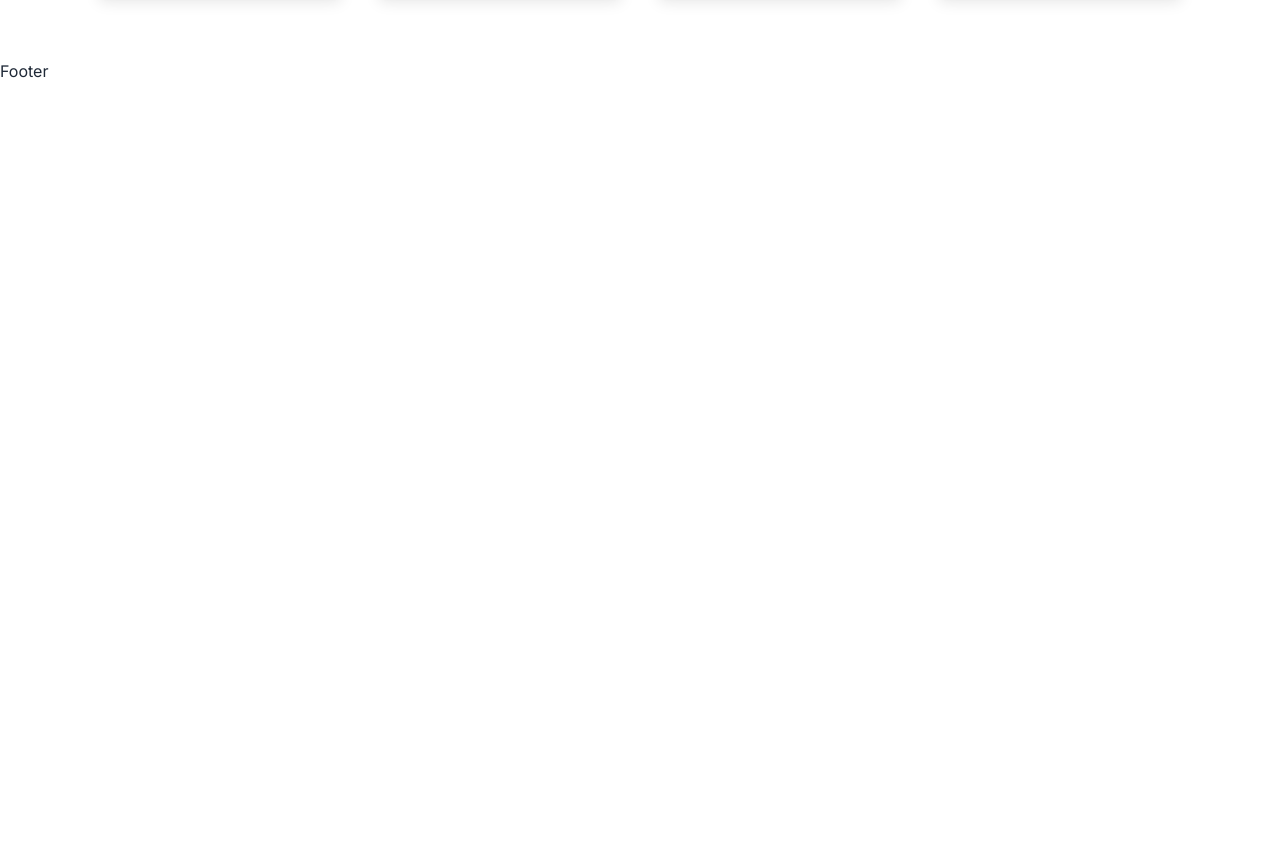
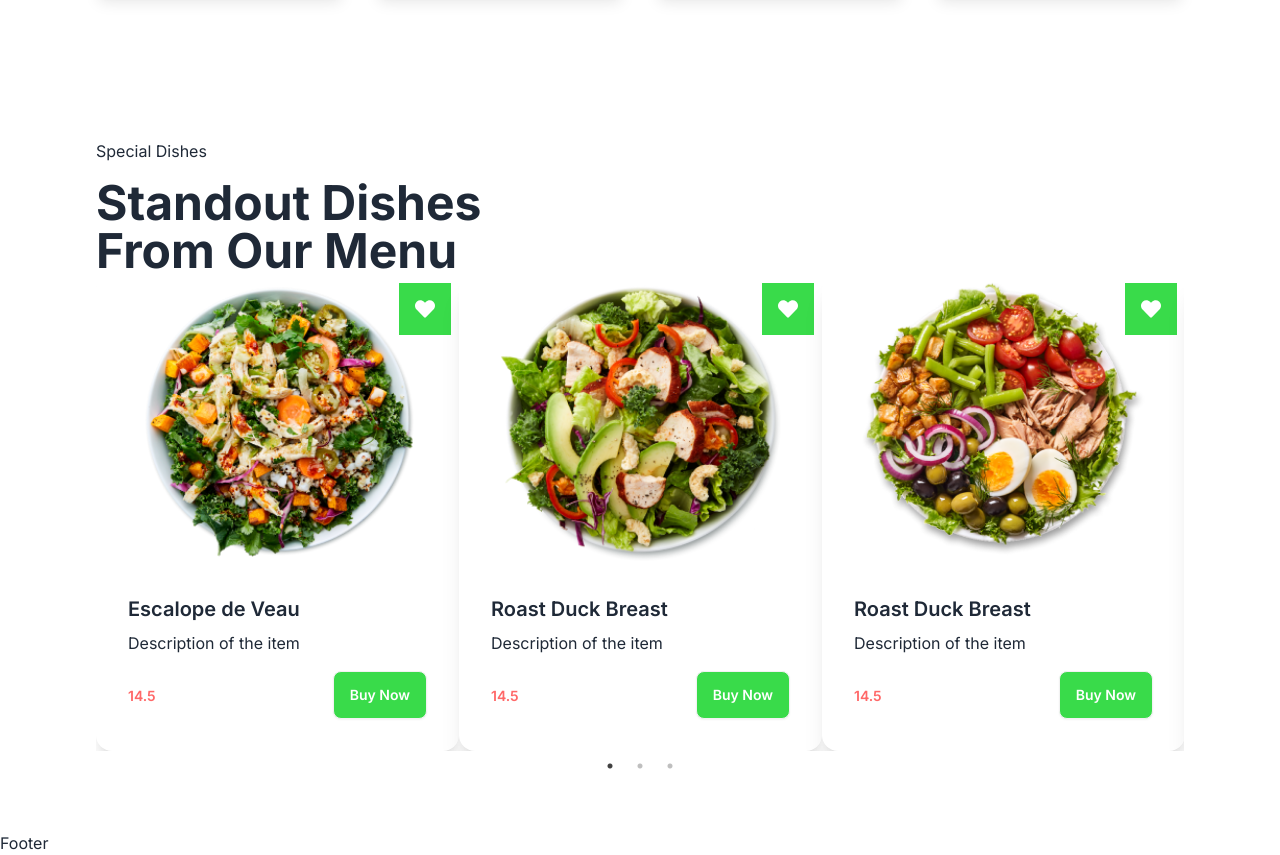
Before and after one commit to mazharulislam-12/complet-marn-project, a React (Vite) app: page / in a window 1280 px wide. Shown: the part 1300-2155 px from the top of the page. Before the commit the page ends 1383 px from the top, so only its background shows below. Built offline with nearby package versions, Linux system fonts and the light colour scheme.

Commit message:
Special Dishes section crate

```diff
--- a/package.json
+++ b/package.json
@@ -16,6 +16,8 @@
     "react-dom": "^18.2.0",
     "react-icons": "^5.0.1",
     "react-router-dom": "^6.22.0",
+    "react-slick": "^0.30.1",
+    "slick-carousel": "^1.8.1",
     "sort-by": "^1.2.0"
   },
   "devDependencies": {
--- /dev/null
+++ b/src/components/Cards.jsx
@@ -0,0 +1,33 @@
+import React, { useState } from 'react';
+import { Link } from 'react-router-dom';
+import { FaHeart } from "react-icons/fa";
+
+const Cards = ({ item }) => {
+    const { isHeartFillted, setIsHeardFillted } = useState(false);
+
+    const handleHeardClick = () => {
+        setIsHeardFillted(!isHeartFillted)
+    }
+
+    return (
+        <div>
+            <div className="card  bg-base-100 shadow-xl relative ">
+                <div className= {`retting gap-1 absolute right-2 top-2 p-4 heartStar bg-green ${isHeartFillted ? "text-rose-500" : "text-white"} `}>
+                    <FaHeart className='h-5 w-5 cursor-pointer'></FaHeart>
+                </div>
+                <Link to={`/menu/${item._id}`} ></Link>
+                <figure><img src={item.image} alt="" className='hover:scale-105 transition-all duration-200 md:h-72' /></figure>
+                <div className="card-body">
+                    <h2 className="card-title">{item.name}</h2>
+                    <p>Description of the item</p>
+                    <div className="card-actions justify-between items-center mt-2">
+                        <h5 className='font-semibold'><span className='text-sm text-red'>{item.price}</span></h5>
+                        <button className="btn bg-green text-white">Buy Now</button>
+                    </div>
+                </div>
+            </div>
+        </div>
+    );
+};
+
+export default Cards;
--- a/src/pages/home/Categories.jsx
+++ b/src/pages/home/Categories.jsx
@@ -37,3 +37,5 @@
 };
 
 export default Categories;
+
+//1.38 min
--- a/src/pages/home/Home.jsx
+++ b/src/pages/home/Home.jsx
@@ -1,12 +1,14 @@
 import React from 'react';
 import Banner from '../../components/Banner';
 import Categories from './Categories';
+import SpecialDishes from './SpecialDishes';
 
 const Home = () => {
     return (
         <div>
             <Banner></Banner>
             <Categories></Categories>
+            <SpecialDishes></SpecialDishes>
         </div>
     );
 };
--- /dev/null
+++ b/src/pages/home/SpecialDishes.jsx
@@ -0,0 +1,85 @@
+import React, { useEffect, useState } from 'react';
+import "slick-carousel/slick/slick.css";
+import "slick-carousel/slick/slick-theme.css";
+import Slider from "react-slick";
+import Cards from '../../components/Cards';
+
+
+const SpecialDishes = () => {
+
+    const [recipes, setRecipes] = useState([]);
+
+    const slider = React.useRef(null);
+
+    useEffect(() => {
+        fetch('/menu.json')
+            .then(res => res.json())
+            .then(data => {
+                const specials = data.filter((item) => item.category === "popular")
+                // console.log(specials);
+                setRecipes(specials)
+            })
+    }, [])
+
+    //setting
+    const settings = {
+        dots: true,
+        infinite: false,
+        speed: 500,
+        slidesToShow: 3,
+        slidesToScroll: 3,
+        initialSlide: 0,
+        responsive: [
+            {
+                breakpoint: 1024,
+                settings: {
+                    slidesToShow: 3,
+                    slidesToScroll: 3,
+                    infinite: true,
+                    dots: true
+                }
+            },
+            {
+                breakpoint: 600,
+                settings: {
+                    slidesToShow: 2,
+                    slidesToScroll: 2,
+                    initialSlide: 2
+                }
+            },
+            {
+                breakpoint: 480,
+                settings: {
+                    slidesToShow: 1,
+                    slidesToScroll: 1
+                }
+            }
+        ]
+    };
+
+
+    return (
+
+        <div className='section-container my-20'>
+            <div className='text-left space-y-4'>
+                <p className='subtitle'>Special Dishes</p>
+                <h2 className='title md:w-[500px] '>Standout Dishes From Our Menu</h2>
+            </div>
+
+            <Slider {...settings}>
+               {
+                recipes.map((item, i) => (
+                     <Cards key={i} item={item}></Cards>
+
+                ))
+               }
+            </Slider>
+
+
+
+        </div>
+
+    );
+};
+
+export default SpecialDishes;
```
Also changed, not shown: 1 other file (tests, documents, lock files or other folders).
